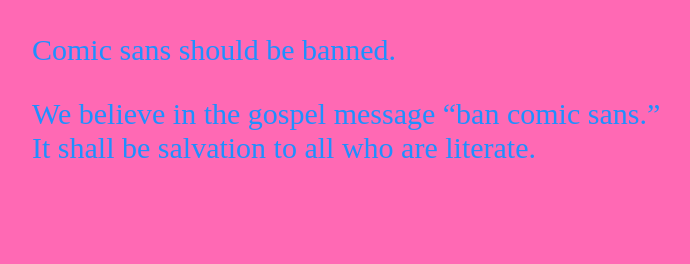
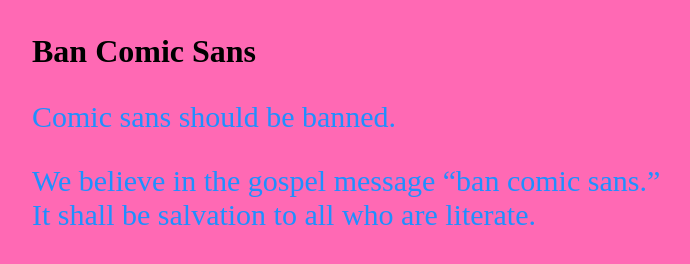
Before and after one commit to kenstarzer/design-manifesto, a plain HTML site: page index.html in a window 1280 px wide. Shown: the whole page, without its empty margins (1-691 px from the left). Drawn offline with Linux system fonts and the light colour scheme.

Commit message:
Update index.html
added h1

```diff
--- a/index.html
+++ b/index.html
@@ -13,6 +13,7 @@
     </style>
   </head>
   <body>
+    <h1>Ban Comic Sans</h1>
     <p>Comic sans should be banned.</p>
     <p>We believe in the gospel message “ban comic sans.” <br> It shall be salvation to all who are literate.</p>
   </body>
```
